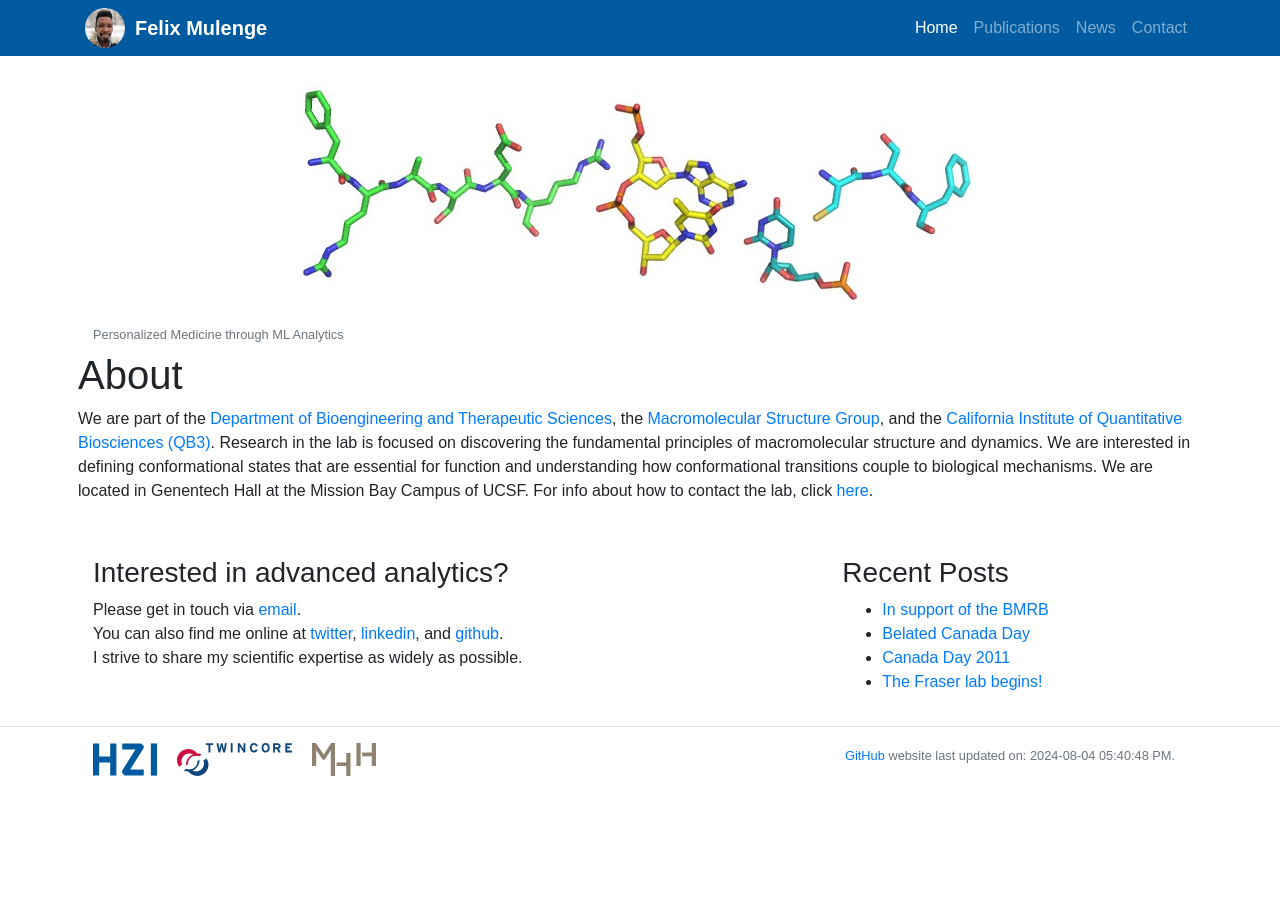
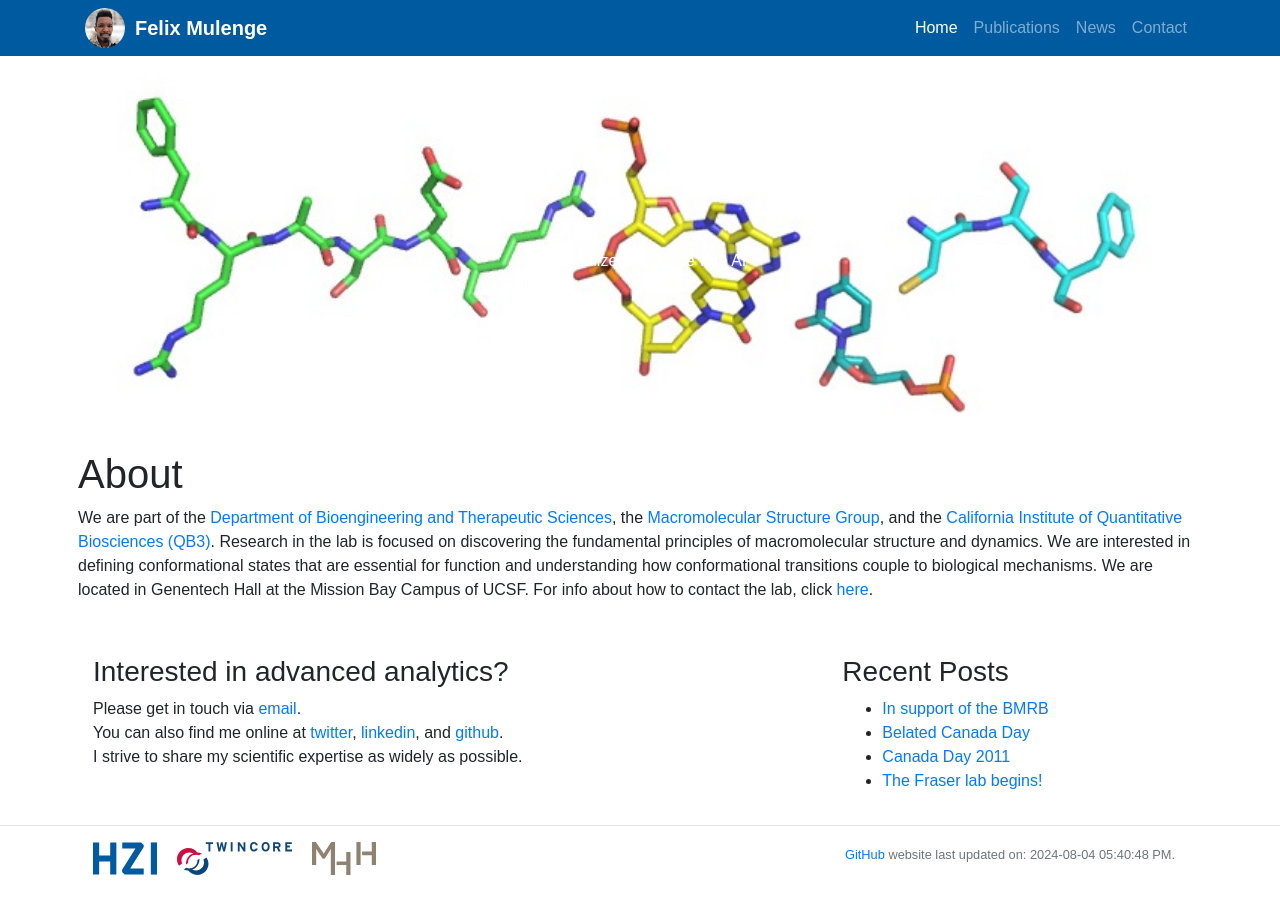
Before and after one commit to fmulenge/fmulenge.github.io, a Jekyll site: the page built from index.md, in a window 1280 px wide. Built offline with Jekyll 4.4.1, drawn with Linux system fonts in a browser that asks for light colours.

Commit message:
Update home.html

```diff
--- a/_layouts/home.html
+++ b/_layouts/home.html
@@ -1,8 +1,10 @@
 {% include header.html %}
 
 <div class="container px-2 max-width: 100%">
-            <img class="img-fluid mx-auto d-block" src="/static/img/logo/jf_aa_logo.jpg" alt="">
-            <small class="text-muted"> Personalized Medicine through ML Analytics</small>
+            <div class="image-with-text">
+                        <img style="width:100%;" src="/static/img/logo/jf_aa_logo.jpg" alt="">
+                        <div class="centered">Personalized Medicine with AI</div>
+            </div>
     <div class="row">
         <div class="col-md-15">
     	    <div class="jumbotron bg-white">
```
